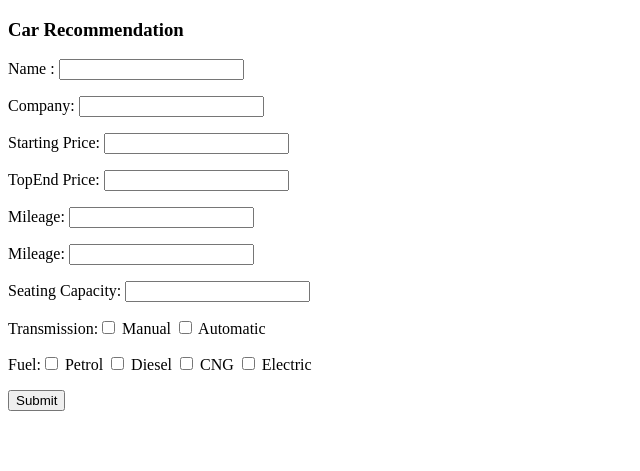
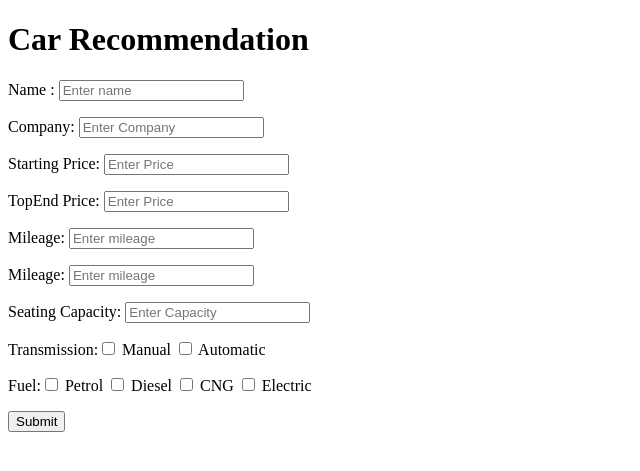
Before and after one commit to orensaldanha/carwaale.com-scraper, a Flask app: page / in a window 1280 px wide. Shown: the top 471 px of the page, without its empty margins (0-640 px from the left). Run offline with Flask 2, Linux system fonts and the light colour scheme; some libraries are stand-ins or nearby versions.

Commit message:
Update submit.html
added id attributes

```diff
--- a/templates/submit.html
+++ b/templates/submit.html
@@ -9,38 +9,39 @@
 </head>
 
 <body>
-    <h3>Car Recommendation </h3>
-    <form action="results.html" method="GET">
-        Name : <input type="text" name="Name" />
+    <h1>Car Recommendation </h3>
+        <form action="/results" method="POST">
+            Name : <input type="text" name="id" id="id" placeholder="Enter name" />
             <br />
             <p> </p>
-        Company: <input type="text" name="Company" />
+            Company: <input type="text" name="Company" id="Company" placeholder="Enter Company" />
             <br />
             <p> </p>
-        Starting Price: <input type="text" name="price_starting" />
+            Starting Price: <input type="text" name="price_starting" id="price_starting" placeholder="Enter Price" />
             <br />
             <p> </p>
-        TopEnd Price: <input type="text" name="price_topend" />
+            TopEnd Price: <input type="text" name="price_topend" id="price_topend" placeholder="Enter Price" />
             <br />
             <p> </p>
-        Mileage: <input type="text" name="mileage_l" />
+            Mileage: <input type="text" name="mileage_l " id="mileage_l" placeholder="Enter mileage" />
             <br />
             <p> </p>
-        Mileage: <input type="text" name="mileage_u" />
+            Mileage: <input type="text" name="mileage_u" id="mileage_u" placeholder="Enter mileage" />
             <br />
             <p> </p>
-        Seating Capacity: <input type="text" name="seating_capacity" />
+            Seating Capacity: <input type="text" name="seating_capacity" id="seating_capacity"
+                placeholder="Enter Capacity" />
             <br />
             <p> </p>
 
             Transmission:<input type="checkbox" name="manual" /> Manual
-        <input type="checkbox" name="automatic" /> Automatic
+            <input type="checkbox" name="automatic" id="automatic" /> Automatic
             </br>
             <p> </p>
-        Fuel:<input type="checkbox" name="petrol" /> Petrol
-        <input type="checkbox" name="diesel" /> Diesel
-        <input type="checkbox" name="cng" /> CNG
-        <input type="checkbox" name="electric" /> Electric
+            Fuel:<input type="checkbox" name="petrol" id="petrol" /> Petrol
+            <input type="checkbox" name="diesel" id="diesel" /> Diesel
+            <input type="checkbox" name="cng" id="cng" /> CNG
+            <input type="checkbox" name="electric" id="electric" /> Electric
             </br>
             <p> </p>
 
```
Lines whose indentation alone changed are shown as unchanged.
